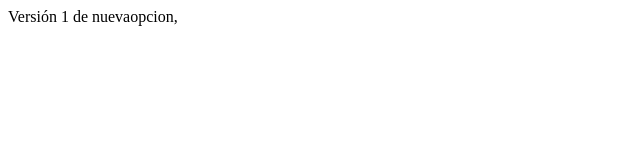
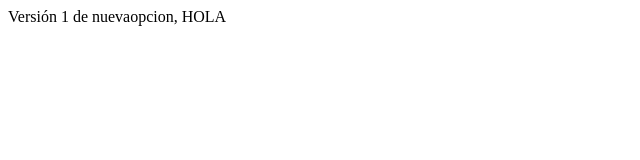
Before and after one commit to zDavih/demo2, a plain HTML site: page nuevaopcion.html in a window 1280 px wide. Shown: the full height of the page, 0-640 px from the left. Drawn offline with Linux system fonts and the light colour scheme.

Commit message:
se agregó hola

```diff
--- a/nuevaopcion.html
+++ b/nuevaopcion.html
@@ -1,3 +1,3 @@
 Versión 1 de nuevaopcion, <body>
-
+    HOLA
 </body>
```
